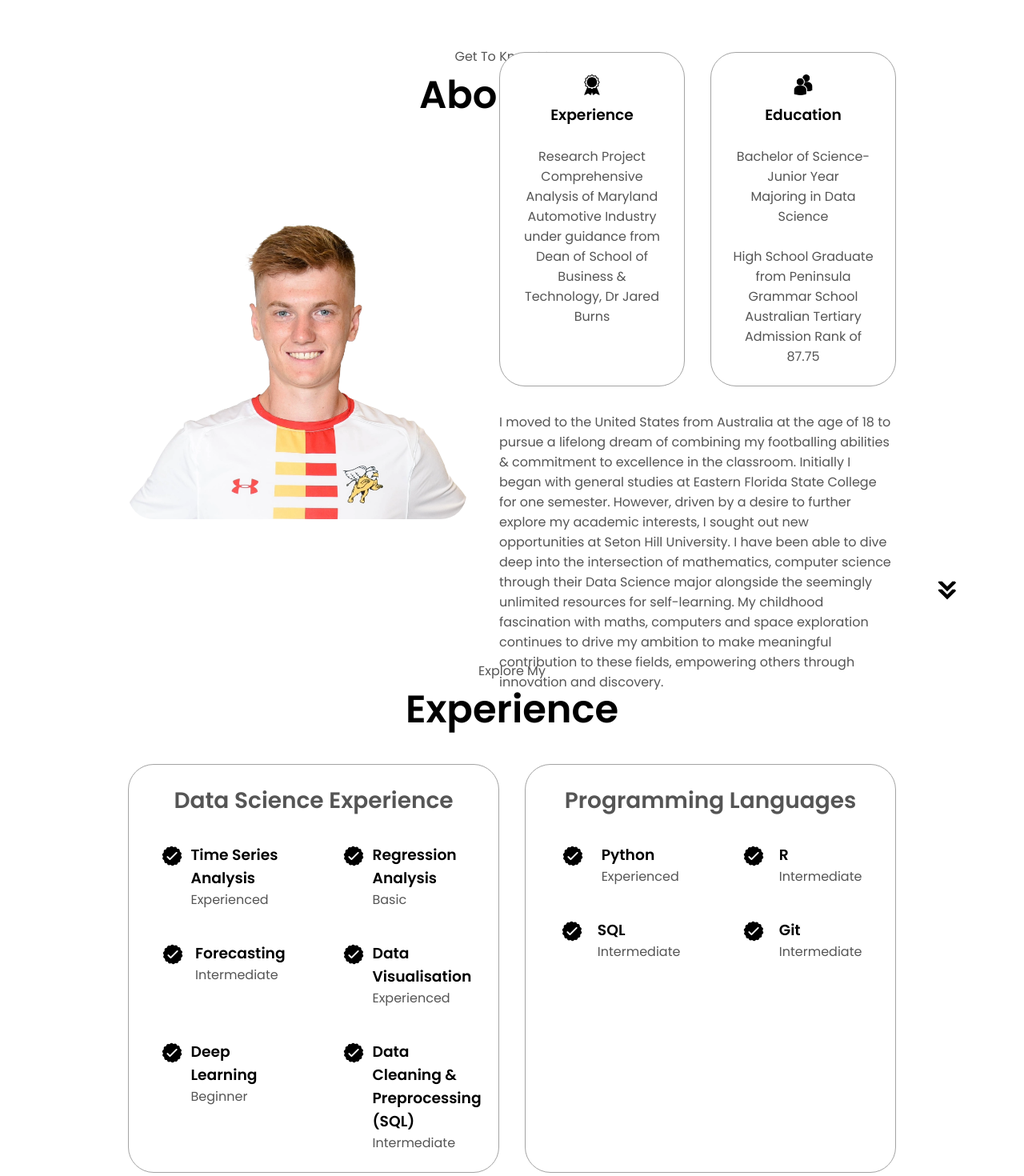
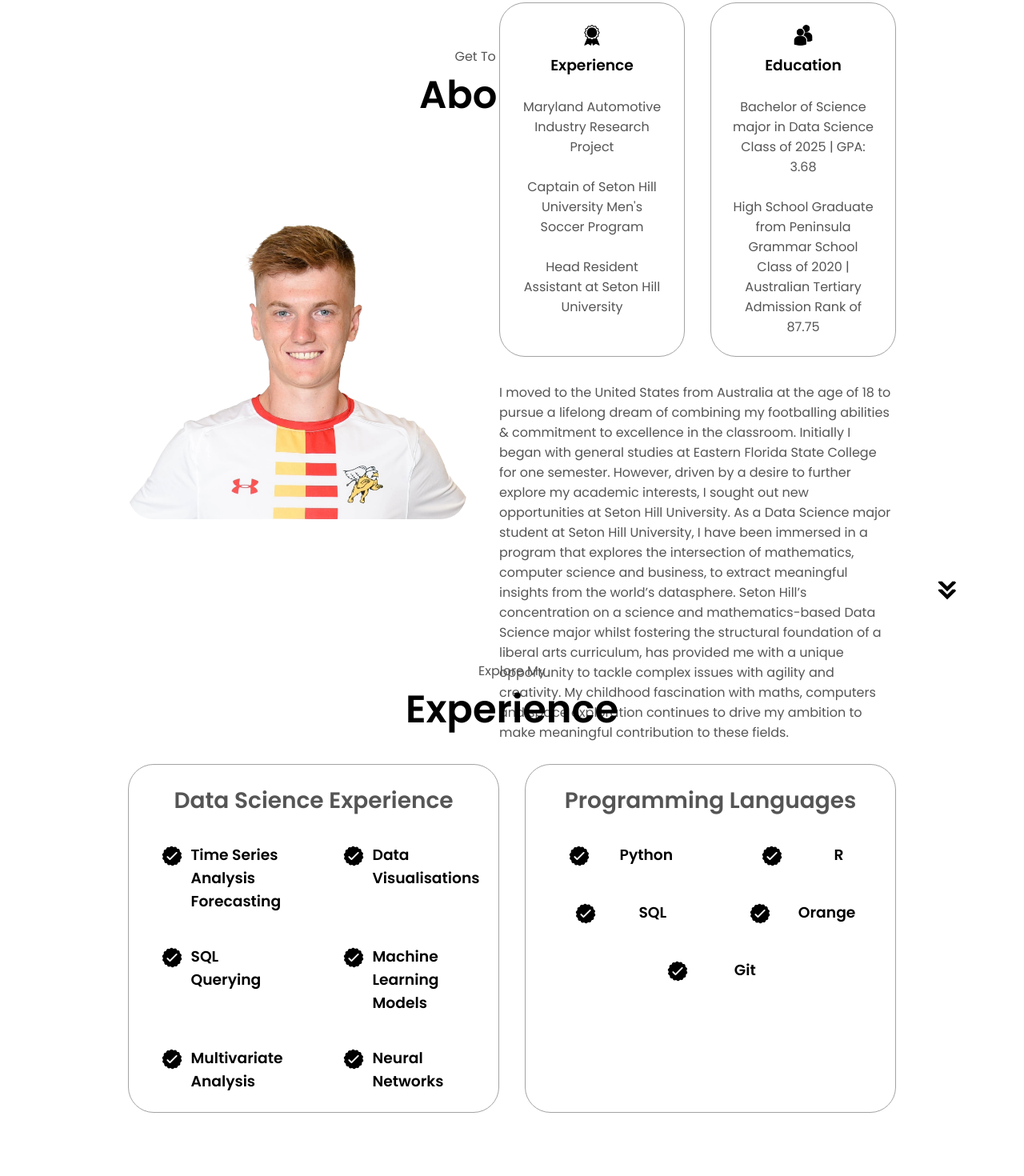
Before and after one commit to bennicholson2/Website-Portfolio, a plain HTML site: page index.html in a window 1280 px wide. Shown: the part 870-2340 px from the top of the page at 80% size. Drawn offline with Linux system fonts and the light colour scheme.

Commit message:
6.18 update

```diff
--- a/index.html
+++ b/index.html
@@ -88,7 +88,11 @@
                 class="icon"
               />
               <h3>Experience</h3>
-              <p><br />Research Project Comprehensive Analysis of Maryland Automotive Industry under guidance from Dean of School of Business & Technology, Dr Jared Burns</p>
+              <p><br />Maryland Automotive Industry Research Project</p>
+              <p><br />Captain of Seton Hill University Men's Soccer Program</p>
+              <p><br />Head Resident Assistant at Seton Hill University</p>
+
+
             </div>
             <div class="details-container">
               <img
@@ -98,18 +102,23 @@
               />
               <h3>Education</h3>
               <p>&nbsp;&nbsp;&nbsp;&nbsp;</p>
-              <p>Bachelor of Science-Junior Year<br />Majoring in Data Science</p>
+              <p>Bachelor of Science major in Data Science</p>
+              <p>Class of 2025 | GPA: 3.68</p>
               <p>&nbsp;&nbsp;&nbsp;&nbsp;</p>
 
-              <p>High School Graduate from Peninsula Grammar School<br />Australian Tertiary Admission Rank of 87.75</p>
+              <p>High School Graduate from Peninsula Grammar School<br />Class of 2020 | Australian Tertiary Admission Rank of 87.75</p>
             </div>
           </div>
           <div class="text-container">
             <p>
               I moved to the United States from Australia at the age of 18 to pursue a lifelong dream of combining my footballing abilities & commitment to excellence in the classroom.
               Initially I began with general studies at Eastern Florida State College for one semester. However, driven by a desire to further explore my academic interests, I sought out new opportunities at Seton Hill University.
-              I have been able to dive deep into the intersection of mathematics, computer science through their Data Science major alongside the seemingly unlimited resources for self-learning.
-              My childhood fascination with maths, computers and space exploration continues to drive my ambition to make meaningful contribution to these fields, empowering others through innovation and discovery.
+              As a Data Science major student at Seton Hill University, I have been immersed in a program
+              that explores the intersection of mathematics, computer science and business, to extract
+              meaningful insights from the world’s datasphere. Seton Hill’s concentration on a science and
+              mathematics-based Data Science major whilst fostering the structural foundation of a liberal
+              arts curriculum, has provided me with a unique opportunity to tackle complex issues with
+              agility and creativity. My childhood fascination with maths, computers and space exploration continues to drive my ambition to make meaningful contribution to these fields.
             </p>
           </div>
         </div>
@@ -136,8 +145,7 @@
                   class="icon"
                 />
                 <div>
-                  <h3>Time Series Analysis</h3>
-                  <p>Experienced</p>
+                  <h3>Time Series Analysis Forecasting</h3>
                 </div>
               </article>
               <article>
@@ -147,8 +155,7 @@
                   class="icon"
                 />
                 <div>
-                  <h3>Regression Analysis</h3>
-                  <p>Basic</p>
+                  <h3>Data Visualisations</h3>
                 </div>
               </article>
               <article>
@@ -158,8 +165,7 @@
                   class="icon"
                 />
                 <div>
-                  <h3>Forecasting</h3>
-                  <p>Intermediate</p>
+                  <h3>SQL Querying</h3>
                 </div>
               </article>
               <article>
@@ -169,8 +175,7 @@
                   class="icon"
                 />
                 <div>
-                  <h3>Data Visualisation</h3>
-                  <p>Experienced</p>
+                  <h3>Machine Learning Models</h3>
                 </div>
               </article>
               <article>
@@ -180,8 +185,7 @@
                   class="icon"
                 />
                 <div>
-                  <h3>Deep Learning</h3>
-                  <p>Beginner</p>
+                  <h3>Multivariate Analysis</h3>
                 </div>
               </article>
               <article>
@@ -191,8 +195,7 @@
                   class="icon"
                 />
                 <div>
-                  <h3>Data Cleaning & Preprocessing (SQL)</h3>
-                  <p>Intermediate</p>
+                  <h3>Neural Networks</h3>
                 </div>
               </article>
             </div>
@@ -208,7 +211,6 @@
                 />
                 <div>
                   <h3>Python</h3>
-                  <p>Experienced</p>
                 </div>
               </article>
               <article>
@@ -219,7 +221,6 @@
                 />
                 <div>
                   <h3>R</h3>
-                  <p>Intermediate</p>
                 </div>
               </article>
               <article>
@@ -230,7 +231,16 @@
                 />
                 <div>
                   <h3>SQL</h3>
-                  <p>Intermediate</p>
+                </div>
+              </article>
+              <article>
+                <img
+                  src="./assets/checkmark.png"
+                  alt="Experience icon"
+                  class="icon"
+                />
+                <div>
+                  <h3>Orange</h3>
                 </div>
               </article>
               <article>
@@ -241,7 +251,6 @@
                 />
                 <div>
                   <h3>Git</h3>
-                  <p>Intermediate</p>
                 </div>
               </article>
             </div>
@@ -303,7 +312,7 @@
             <div class="btn-container">
               <button
                 class="btn btn-color-2 project-btn"
-                onclick="location.href='https://github.com/bennicholson2/Stack_Overflow_2023_Survey_Analysis'"
+                onclick="location.href='https://github.com/bennicholson2/Stack-Overflow-Survey-Analysis-2023'"
               >
                 Github
               </button>
@@ -326,18 +335,18 @@
             </div>
             <p>&nbsp;&nbsp;&nbsp;&nbsp;</p>
             <p>&nbsp;&nbsp;&nbsp;&nbsp;</p>
-            <h2 class="experience-sub-title project-title">Interpolation Mathematical Modeling</h2>
+            <h2 class="experience-sub-title project-title">Time Series Forecasting</h2>
             <p>&nbsp;&nbsp;&nbsp;&nbsp;</p>
             <div class="btn-container">
               <button
                 class="btn btn-color-2 project-btn"
-                onclick="location.href='https://github.com/bennicholson2/Interpolation-Project'"
+                onclick="location.href='https://github.com/bennicholson2/Forecasting-ARIMA-Time-Series-Analysis'"
               >
                 Github
               </button>
               <button
                 class="btn btn-color-2 project-btn"
-                onclick="window.open('./assets/Mathematical Modeling Project 2-compressed.pdf')"
+                onclick="window.open('/Users/ben_nicholson/Visual_Code_Projects/Personal_Projects/Website Portfolio/assets/Final Project Applied Statistics.pdf')"
               >
                 Report
               </button>
```
Also changed, not shown: assets/1687626141990.png (added), 3 other files.
